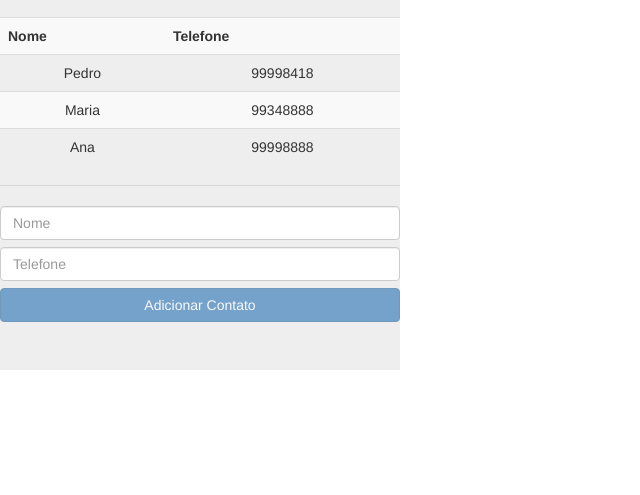
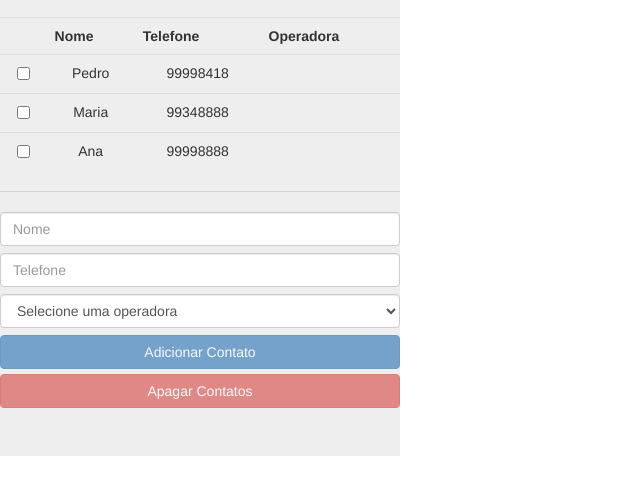
Before and after one commit to ArthurSampaio/angularJS, a plain HTML site: page ListaTelefonica/index.html in a window 1280 px wide. Shown: the part 97-592 px from the top of the page, without its empty margins (0-640 px from the left). Drawn offline with nearby package versions, Linux system fonts and the light colour scheme.

Commit message:
add ng-disabled

```diff
--- a/ListaTelefonica/index.html
+++ b/ListaTelefonica/index.html
@@ -20,6 +20,14 @@
 			margin-bottom: 7px;
 		}
 
+		.selecionado{
+			background-color: yellow;
+		}
+
+		.negrito{
+			font-weight: bold;
+		}
+
 	</style>
 	<script src="//ajax.googleapis.com/ajax/libs/angularjs/1.5.8/angular.min.js"></script>
 	<script>
@@ -31,11 +39,32 @@
 				{nome: "Maria", telefone: "99348888"},
 				{nome: "Ana",   telefone: "99998888"}
 			];
+			$scope.operadoras = [
+				{nome: "Oi", codigo: 31, categoria: "Celular"},
+				{nome: "Vivo", codigo: 14, categoria: "Celular"},
+				{nome: "Claro", codigo: 88,categoria: "Celular"},
+				{nome: "GVT", codigo: 12, categoria: "Fixo"},
+				{nome: "Embratel", codigo: 43, categoria: "Fixo"}
+
+			];
 
 			$scope.adicionarContato = function (contato){
 				$scope.contatos.push(angular.copy(contato)); //Adiciona no fim do array
 				delete $scope.contato
-			}
+			};
+
+			$scope.apagarContatos = function(contatos){
+				$scope.contatos = contatos.filter(function(contato){
+					if (!contato.selecionado) return contato;
+				})
+			};
+
+			$scope.isContatoSelecionado = function (contatos){
+				return contatos.some(function (contato){
+					return contato.selecionado;
+				});
+			};
+
 
 		});
 	</script>
@@ -43,22 +72,34 @@
 <body ng-controller="listaTelefonicaCtrl">
 	<div class ="jumbotron">
 		<h3>{{app}}</h3>
-		<table class="table table-striped">
+
+		<table class="table">
 			<tr>
+				<th></th>
 				<th>Nome</th>
 				<th>Telefone</th>
+				<th>Operadora</th>
 			</tr>
 			<!--ngRepeat itera  -->
-			<tr ng-repeat = "contato in contatos">
+			<tr ng-class="{selecionado: contato.selecionado}" ng-repeat="contato in contatos">
+				<td><input type="checkbox" ng-model="contato.selecionado"/></td>
 				<td>{{contato.nome}}</td>
 				<td>{{contato.telefone}}</td>
+				<td>{{contato.operadora.nome}}
 			</tr>
 		</table>
-		<hr/>													<!--contato é uma entidade abstrata-->
+		<hr/>
+
+			<!--contato é uma entidade abstrata-->
 		<input class = "form-control" type = "text" ng-model = "contato.nome" placeholder = "Nome"/>
 		<input class = "form-control" type = "text" ng-model = "contato.telefone" placeholder = "Telefone"/>
+		<select class = "form-control" ng-model="contato.operadora" ng-options = "operadora.nome for operadora in operadoras">
+			 <option value = "">Selecione uma operadora</option>
+		</select>
 		<!-- passar como parâmetro nome e telefone-->
 		<button class = "btn btn-primary btn-block" ng-click = "adicionarContato(contato)" ng-disabled = "!contato.nome || !contato.telefone">Adicionar Contato</button>
+		<button class = "btn btn-danger btn-block" ng-click = "apagarContatos(contatos)" ng-disabled = "!isContatoSelecionado(contatos)">Apagar Contatos</button>
+
 	</div>
 </body>
 </html>
```
